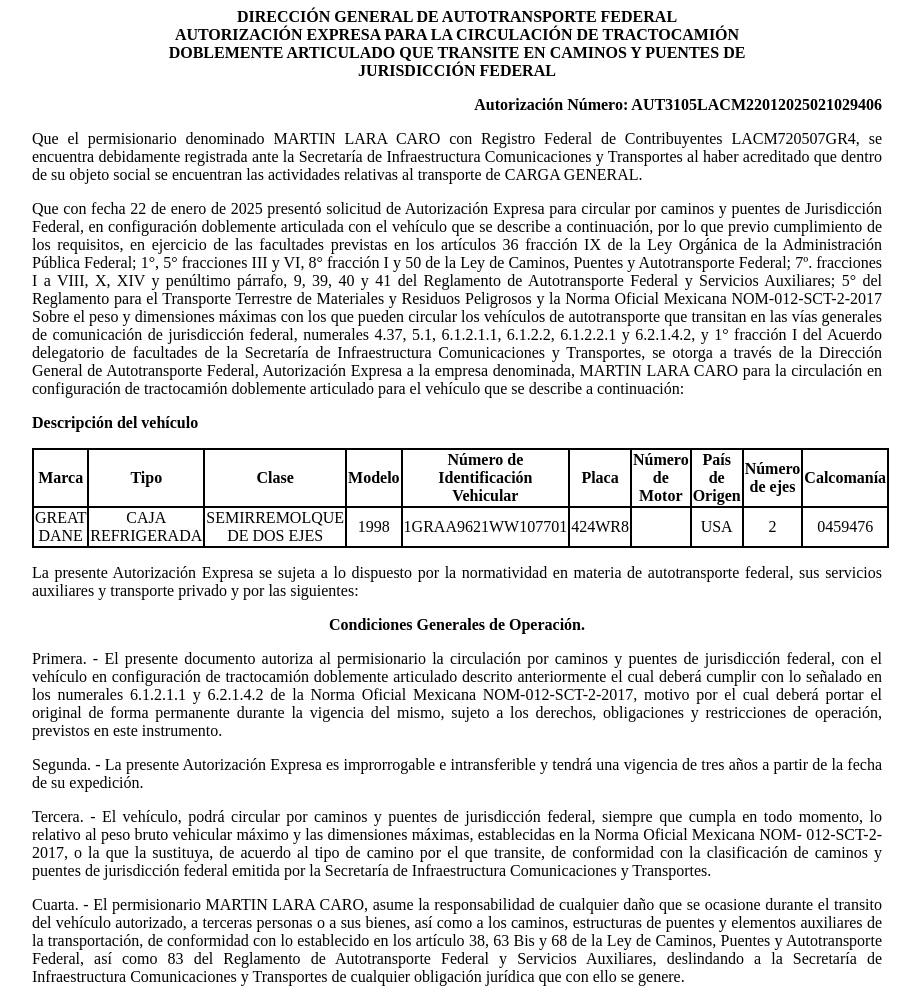
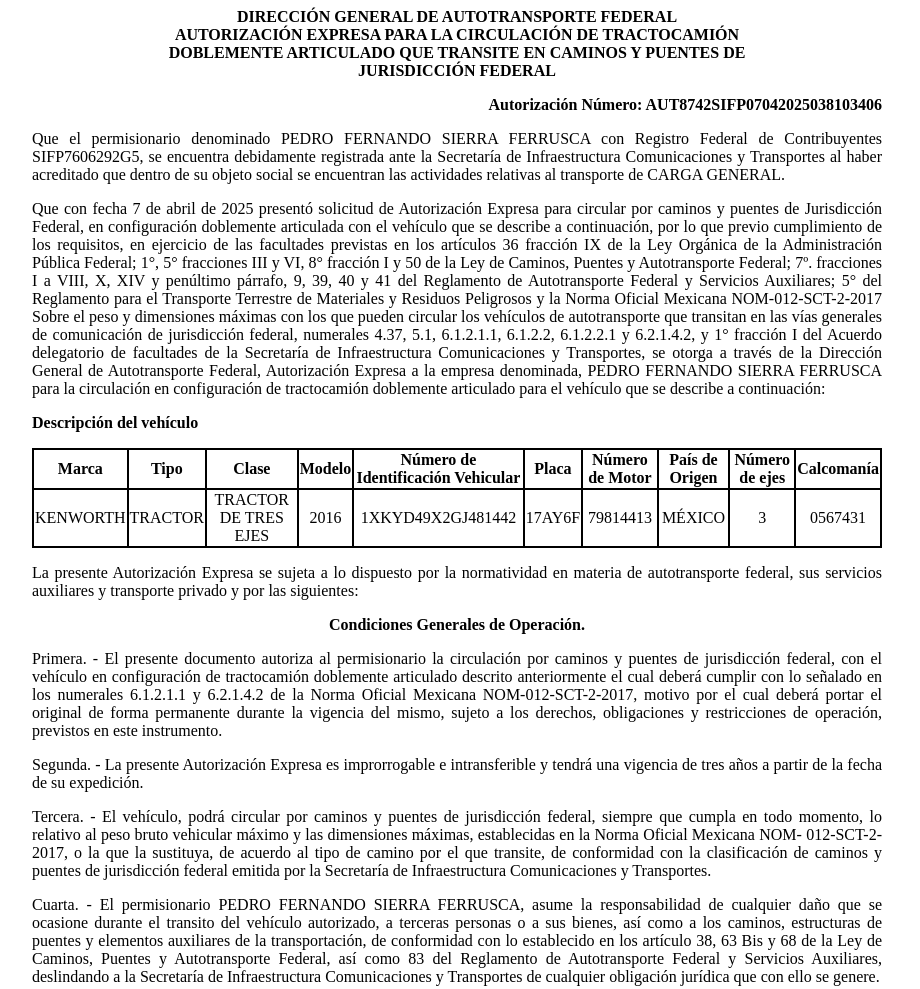
Before and after one commit to app-sct1/ConsultaAutDobleRemolque-folio-0250001, a plain HTML site: page index.html in a window 1280 px wide. Shown: the top 989 px of the page, without its empty margins (183-1103 px from the left). Drawn offline with Linux system fonts and the light colour scheme.

Commit message:
index.html

```diff
--- a/index.html
+++ b/index.html
@@ -75,19 +75,19 @@
 						<p class="sinMargen">DOBLEMENTE ARTICULADO QUE TRANSITE EN CAMINOS Y PUENTES DE</p>
 						<p class="sinMargen">JURISDICCIÓN FEDERAL</p>
 					</div>
-<p class="derechaNegro">Autorización Número: AUT3105LACM22012025021029406</p>
+<p class="derechaNegro">Autorización Número: AUT8742SIFP07042025038103406</p>
 
 					<p class="justificado">Que el permisionario denominado
-						MARTIN LARA CARO con Registro Federal de
-						Contribuyentes LACM720507GR4, se encuentra
+						PEDRO FERNANDO SIERRA FERRUSCA con Registro Federal de
+						Contribuyentes SIFP7606292G5, se encuentra
 						debidamente registrada ante la Secretaría de Infraestructura
 						Comunicaciones y Transportes al haber acreditado que dentro de su
 						objeto social se encuentran las actividades relativas al
 						transporte de CARGA GENERAL.</p>
 
 
-					<p class="justificado">Que con fecha 22 de
-						enero de 2025 presentó
+					<p class="justificado">Que con fecha 7 de
+						abril de 2025 presentó
 						solicitud de Autorización Expresa para circular por caminos y
 						puentes de Jurisdicción Federal, en configuración doblemente
 						articulada con el vehículo que se describe a continuación, por lo
@@ -107,7 +107,7 @@
 						facultades de la Secretaría de Infraestructura Comunicaciones y
 						Transportes, se otorga a través de la
 						Dirección General de Autotransporte Federal, Autorización Expresa a la
-						empresa denominada, MARTIN LARA CARO para la
+						empresa denominada, PEDRO FERNANDO SIERRA FERRUSCA para la
 						circulación en configuración de tractocamión doblemente articulado
 						para el vehículo que se describe a continuación:</p>
 
@@ -128,16 +128,16 @@
 							<th class="borde">Calcomanía</th>
 						</tr>
 						<tr class="borde">
-							<td class="borde">GREAT DANE</td>
-							<td class="borde">CAJA REFRIGERADA</td>
-							<td class="borde">SEMIRREMOLQUE DE DOS EJES</td>
-							<td class="borde">1998</td>
-							<td class="borde">1GRAA9621WW107701</td>
-							<td class="borde">424WR8</td>
-							<td class="borde"></td>
-							<td class="borde">USA</td>
-							<td class="borde">2</td>
-							<td class="borde">0459476</td>
+							<td class="borde">KENWORTH</td>
+							<td class="borde">TRACTOR</td>
+							<td class="borde">TRACTOR DE TRES EJES</td>
+							<td class="borde">2016</td>
+							<td class="borde">1XKYD49X2GJ481442</td>
+							<td class="borde">17AY6F</td>
+							<td class="borde">79814413</td>
+							<td class="borde">MÉXICO</td>
+							<td class="borde">3</td>
+							<td class="borde">0567431</td>
 						</tr>
 
 					</tbody></table>
@@ -175,7 +175,7 @@
 						Secretaría de Infraestructura Comunicaciones y Transportes.</p>
 
 					<p class="justificado">Cuarta. - El permisionario
-						MARTIN LARA CARO, asume la responsabilidad de
+						PEDRO FERNANDO SIERRA FERRUSCA, asume la responsabilidad de
 						cualquier daño que se ocasione durante el transito del vehículo
 						autorizado, a terceras personas o a sus bienes, así como a los
 						caminos, estructuras de puentes y elementos auxiliares de la
```
